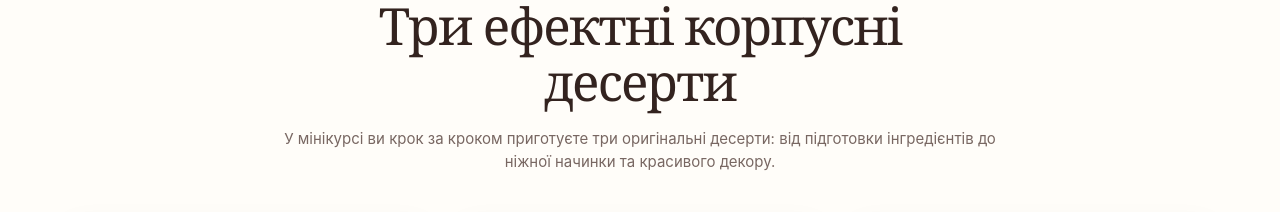
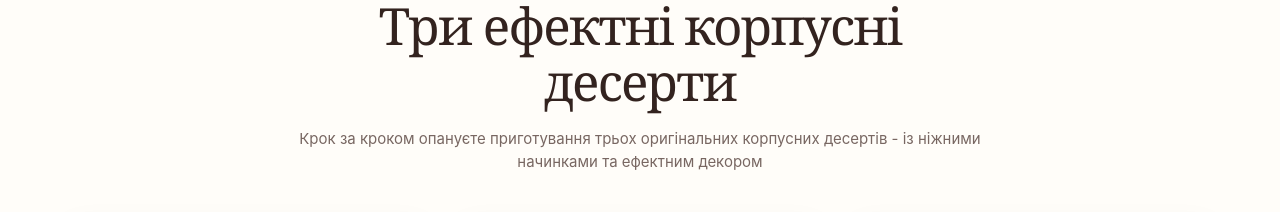
Before and after one commit to EugeneMaksimets/mini-kurs-web-page, a plain HTML site: page index.html in a window 1280 px wide. Shown: the part 1160-1372 px from the top of the page. Drawn offline with Linux system fonts and the light colour scheme; a web font is replaced by a local one.

Commit message:
change line with text

```diff
--- a/index.html
+++ b/index.html
@@ -96,7 +96,7 @@
                     <div class="section-head">
                         <div class="eyebrow">Колекція</div>
                         <h2>Три ефектні корпусні десерти</h2>
-                        <p>У мінікурсі ви крок за кроком приготуєте три оригінальні десерти: від підготовки інгредієнтів до ніжної начинки та красивого декору.</p>
+                        <p>Крок за кроком опануєте приготування трьох оригінальних корпусних десертів - із ніжними начинками та ефектним декором</p>
                     </div>
                     <div class="dessert-grid">
                         <article class="dessert-card">
```
